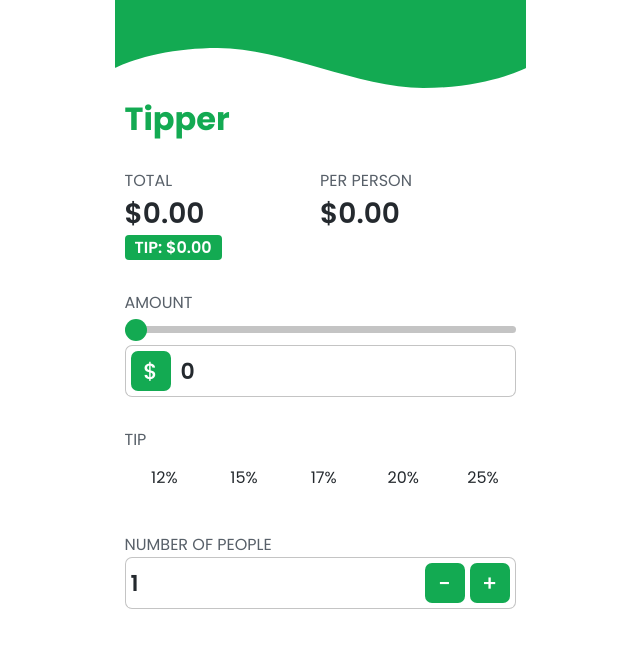
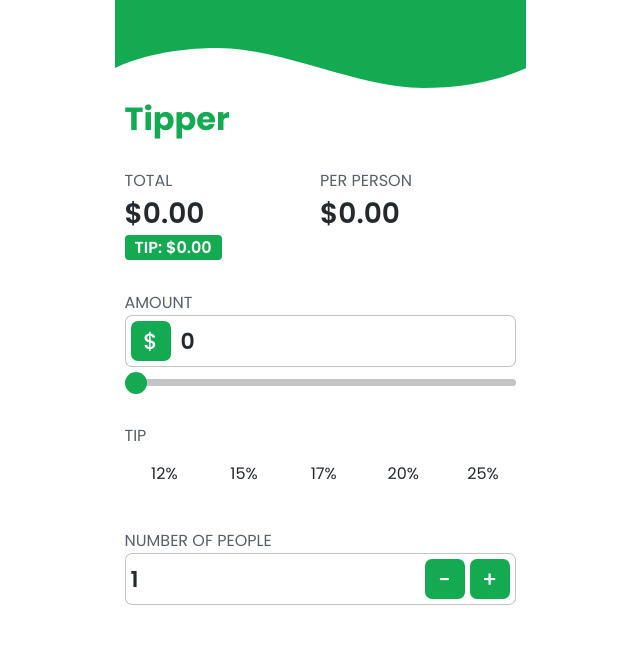
Before and after one commit to khaihern/Tipper, a React (Create React App) app: page / in a window 1280 px wide. Shown: the top 648 px of the page, without its empty margins (320-960 px from the left). Built offline with nearby package versions, Linux system fonts and the light colour scheme.

Commit message:
Moved slider below textbox

```diff
--- a/src/components/Amount.js
+++ b/src/components/Amount.js
@@ -19,14 +19,6 @@ const Amount = () => {
     return (
         <div className="Amount section">
             <h4 className="subheading">Amount</h4>
-            <input
-                type="range"
-                min="1"
-                max="150"
-                value={amount}
-                onChange={handleChange}
-                className="slider"
-            />
             <div className="textbox-container">
                 <div className="textbox-icon-container left">
                     <div className="textbox-icon">
@@ -43,6 +35,14 @@ const Amount = () => {
                     className="textbox right"
                 />
             </div>
+            <input
+                type="range"
+                min="1"
+                max="150"
+                value={amount}
+                onChange={handleChange}
+                className="slider"
+            />
         </div>
     );
 }
--- a/src/index.css
+++ b/src/index.css
@@ -140,7 +140,7 @@ h2.tip-amount{
   -webkit-appearance: none;
   border-radius: 50px;
   background: var(--light-gray);
-  margin-bottom: 12px;
+  margin-top: 12px;
 }
 .slider::-webkit-slider-thumb{
   width: 22px;
```
